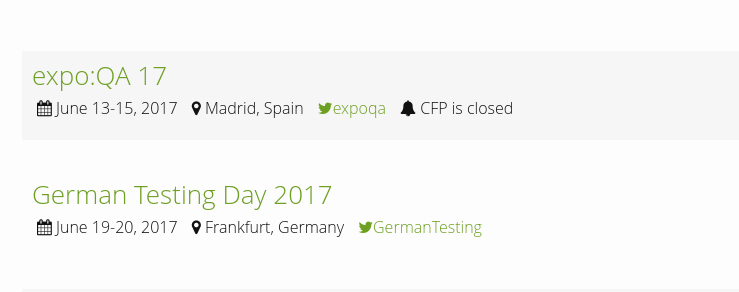
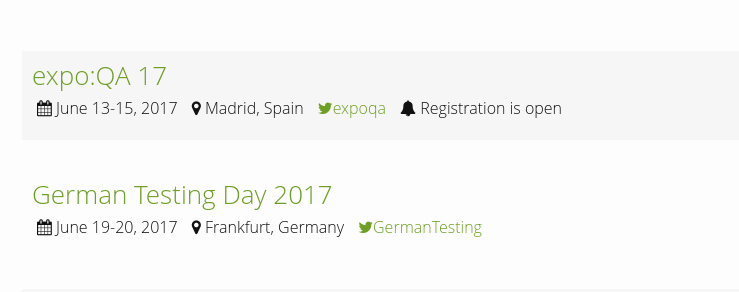
Before and after one commit to TestingConferences/testingconferences.github.io, a Jekyll site: the page built from index.html, in a window 1280 px wide and 900 px high, scrolled down 1298 px. Shown: the part 163-455 px from the top of the window, without its empty margins (248-987 px from the left). Built offline with Jekyll 4.4.1, drawn with Linux system fonts in a browser that asks for light colours.

Commit message:
Expo QA 2017 url changed, and registration is still open.

```diff
--- a/_data/current.yml
+++ b/_data/current.yml
@@ -68,9 +68,9 @@
 - name: expo:QA 17
   location: Madrid, Spain
   dates: "June 13-15, 2017"
-  url: http://www.expoqa.com/expoqa17/es.html
+  url: http://www.expoqa.com/
   twitter: expoqa
-  status: CFP is closed
+  status: Registration is open
 
 - name: German Testing Day 2017
   location: Frankfurt, Germany
```
